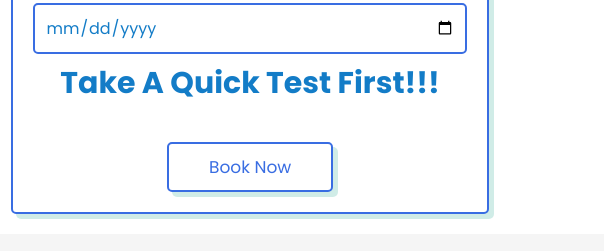
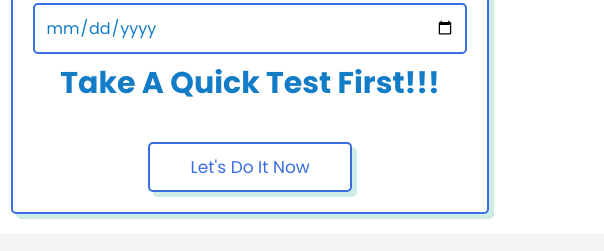
Before and after one commit to pirzer/Let-s-playing-and-training, a plain HTML site: page index.html in a window 1280 px wide. Shown: the part 4029-4280 px from the top of the page, 676-1280 px from the left. Drawn offline with Linux system fonts and the light colour scheme.

```diff
--- a/index.html
+++ b/index.html
@@ -302,7 +302,7 @@
             <input type="date" class="box">
             <h3>Take a quick test first!!!</h3>
             <br>
-            <input type="submit" value="book now" href="index_nickname2.html" class="btn"/>
+            <a href="#tests" class="btn">Let's do it now</a>
         </form>
 
     </div>
```
